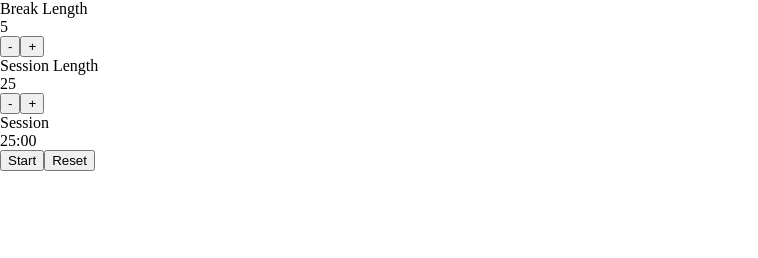
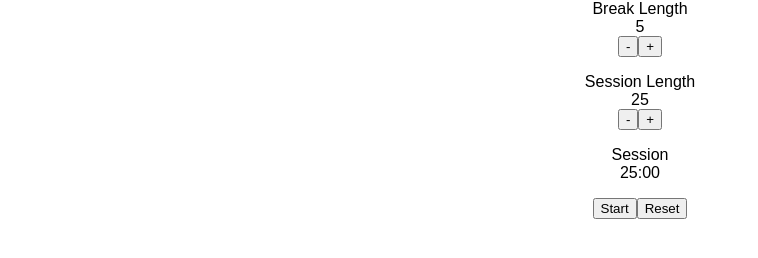
Before and after one commit to marcusmichaels/pomodoro, a React app: page / in a window 1280 px wide. Shown: the whole page, without its empty margins (0-758 px from the left). Built offline with nearby package versions, Linux system fonts and the light colour scheme.

Commit message:
Added a little spacing while I work on the main styles

```diff
--- a/public/index.html
+++ b/public/index.html
@@ -12,7 +12,7 @@
     <div id="root"></div>
 
     <!-- FCC Test Suite -->
-    <script type="text/javascript" src="https://cdn.freecodecamp.org/testable-projects-fcc/v1/bundle.js"></script>
+    <!-- <script type="text/javascript" src="https://cdn.freecodecamp.org/testable-projects-fcc/v1/bundle.js"></script> -->
 
     <!-- Alert sound provided by JustinBW from freesound.org: https://freesound.org/people/JustinBW/sounds/80921/ -->
   </body>
--- a/src/SetTime.js
+++ b/src/SetTime.js
@@ -2,12 +2,12 @@ import React from "react";
 
 const SetTime = (props) => {
   return (
-    <>
+    <div className="pomodoro__adjustment">
       <div id={props.timerType + "-label"}>{props.timerTitle}</div>
       <div id={props.timerType + "-length"}>{props.timerDefault}</div>
       <button id={props.timerType + "-decrement"} onClick={() => {props.decreaseTime(props.timerType)}}>-</button>
       <button id={props.timerType + "-increment"} onClick={() => {props.increaseTime(props.timerType)}}>+</button>
-    </>
+    </div>
   );
 }
 
--- a/src/TimerDisplay.js
+++ b/src/TimerDisplay.js
@@ -9,13 +9,13 @@ const TimerDisplay = (props) => {
   }
 
   return (
-    <>
+    <div className="pomodoro__timer">
       <div id="timer-label">{props.timerLabel[0].toUpperCase() + props.timerLabel.slice(1)}</div>
       <div id="time-left">{props.timeRemaining === null ? startTime + ":00" : props.timeRemaining}</div>
 
       <button id="start_stop" onClick={props.toggle}>{props.isTicking ? "Stop" : "Start"}</button>
       <button id="reset" onClick={props.reset}>Reset</button>
-    </>
+    </div>
   )
 }
 
--- a/src/style.scss
+++ b/src/style.scss
@@ -3,3 +3,21 @@ body {
   margin:0;
   padding:0;
 }
+
+body {
+  font-family: sans-serif;
+}
+
+.pomodoro {
+  height: 100vh;
+  text-align: center;
+
+  &__timer,
+  &__adjustment {
+    margin-bottom:1rem;
+  }
+
+  #time-left {
+    margin-bottom:1rem;
+  }
+}
```
